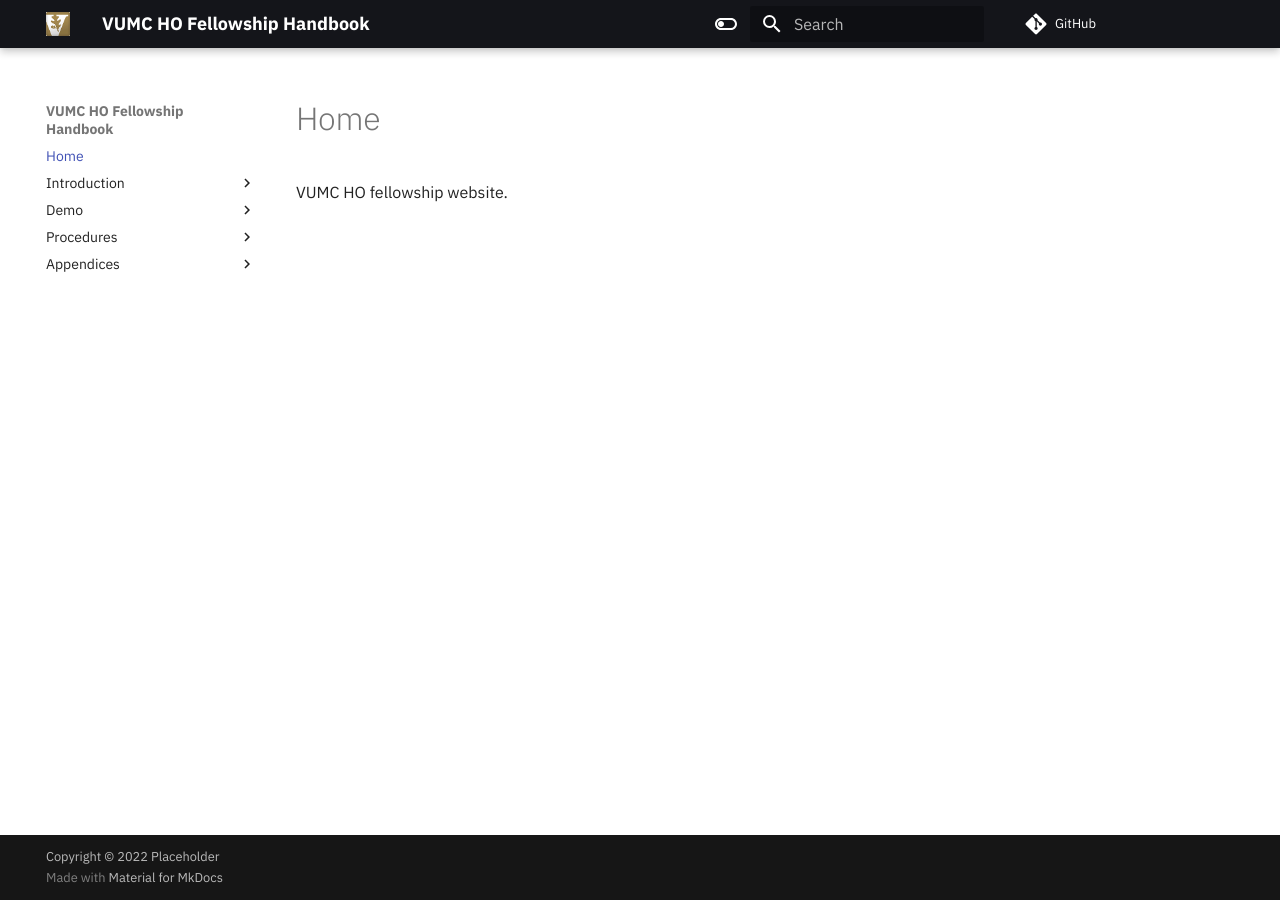
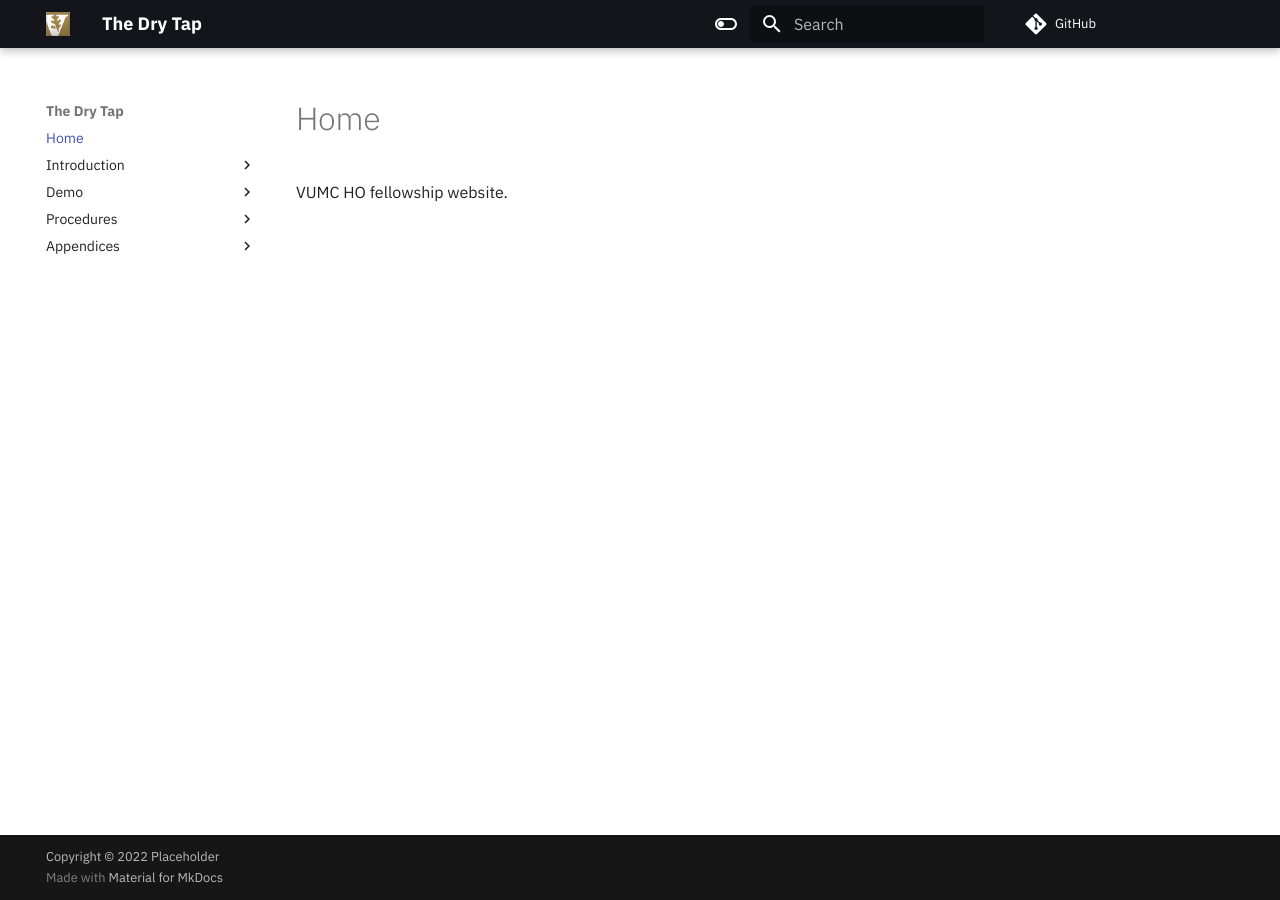
Before and after one commit to vumc-hematology-oncology-fellowship/drytap, an MkDocs documentation site: the page built from docs/index.md, in a window 1280 px wide. Built offline with MkDocs 1.6.1 and Material for MkDocs 9.7.7, drawn with Linux system fonts in a browser that asks for light colours; comment, search, counter and statistics services are not loaded.

Commit message:
change name

```diff
--- a/mkdocs.yml
+++ b/mkdocs.yml
@@ -1,4 +1,4 @@
-site_name: VUMC HO Fellowship Handbook
+site_name: The Dry Tap
 site_url: https://drytap.beauhilton.com
 repo_url: https://github.com/vumc-hematology-oncology-fellowship/drytap
 edit_uri: edit/main/docs/
```
